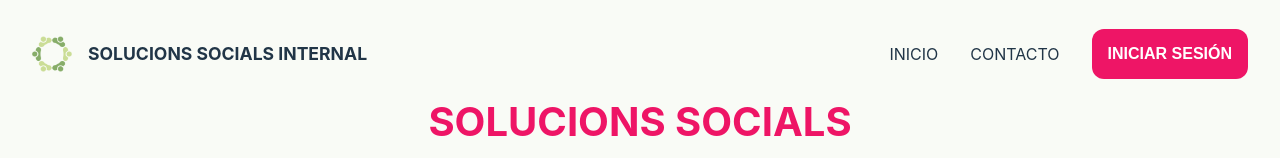
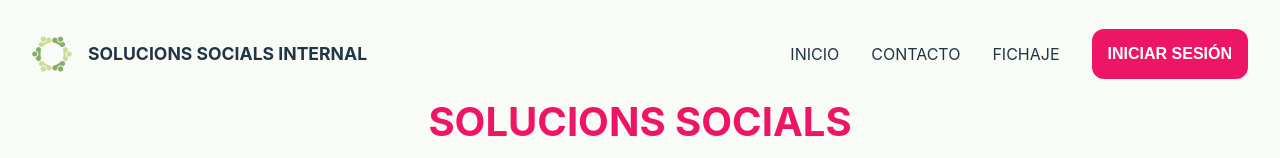
Before and after one commit to Solucions-Socials-Sostenibles-DEV/Solucions-Socials-Sostenibles-DevWebsite, a React (Vite) app: page / in a window 1280 px wide. Shown: the top 158 px of the page. Built offline with nearby package versions, Linux system fonts and the light colour scheme; no server answers.

Commit message:
FEAT: Implementacion sin login

```diff
--- a/src/App.jsx
+++ b/src/App.jsx
@@ -120,12 +120,12 @@
           </li>
           <li><a href="#inicio" onClick={(e) => { e.preventDefault(); setCurrentView('home'); setIsMenuOpen(false); }}>INICIO</a></li>
           <li><button className="nav-btn-link" onClick={() => { setIsContactOpen(true); setIsMenuOpen(false); }}>CONTACTO</button></li>
+          <li><button className="nav-btn-link" onClick={() => { setCurrentView('fichaje'); setIsMenuOpen(false); }}>FICHAJE</button></li>
           {user ? (
             <>
               {userRole === 'admin' && (
                 <li><button className="nav-btn-link" onClick={() => { setCurrentView('dashboard'); setIsMenuOpen(false); }}>PANEL</button></li>
               )}
-              <li><button className="nav-btn-link" onClick={() => { setCurrentView('fichaje'); setIsMenuOpen(false); }}>FICHAJE</button></li>
               <li><button className="login-btn" onClick={handleLogout}>CERRAR SESIÓN</button></li>
             </>
           ) : (
@@ -136,8 +136,8 @@
 
       {currentView === 'dashboard' && user && userRole === 'admin' ? (
         <AdminDashboard onBack={() => setCurrentView('home')} />
-      ) : currentView === 'fichaje' && user ? (
-        <FichajePage onBack={() => setCurrentView('home')} userId={user.id} />
+      ) : currentView === 'fichaje' ? (
+        <FichajePage onBack={() => setCurrentView('home')} userId={user?.id} />
       ) : (
         <>
           <header className="header" id="inicio">
```
